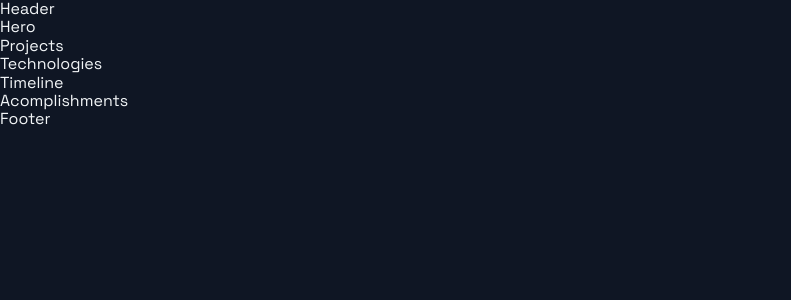
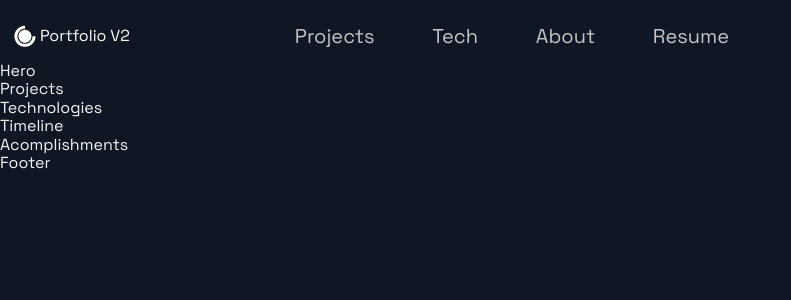
Before and after one commit to dvebino/portfolioV2, a Next.js app: page / in a window 1280 px wide. Shown: the top 300 px of the page, without its empty margins (0-791 px from the left). Built offline with nearby package versions, Linux system fonts and the light colour scheme.

Commit message:
Header component

```diff
--- a/src/components/Header/Header.js
+++ b/src/components/Header/Header.js
@@ -6,9 +6,39 @@ import { DiCssdeck } from 'react-icons/di';
 import { Container, Div1, Div2, Div3, NavLink, SocialIcons } from './HeaderStyles';
 
 const Header = () =>  (
-  <div>
-    Header
-  </div>
+  <Container>
+    <Div1>
+      <Link href="/">
+        <a style={{display: "flex", alignItems: "center", color:"white"}}>
+          <DiCssdeck size="3rem"/>
+          <span> Portfolio V2 </span>
+        </a>
+      </Link>
+    </Div1>
+
+    <Div2>
+      <li>
+        <Link href="#projects">
+          <NavLink>Projects</NavLink>
+        </Link>
+      </li>
+      <li>
+        <Link href="#tech">
+          <NavLink>Tech</NavLink>
+        </Link>
+      </li>
+      <li>
+        <Link href="#about">
+          <NavLink>About</NavLink>
+        </Link>
+      </li>
+      <li>
+        <Link href="#resume">
+          <NavLink>Resume</NavLink>
+        </Link>
+      </li>
+    </Div2>
+  </Container>
 );
 
 export default Header;
```
